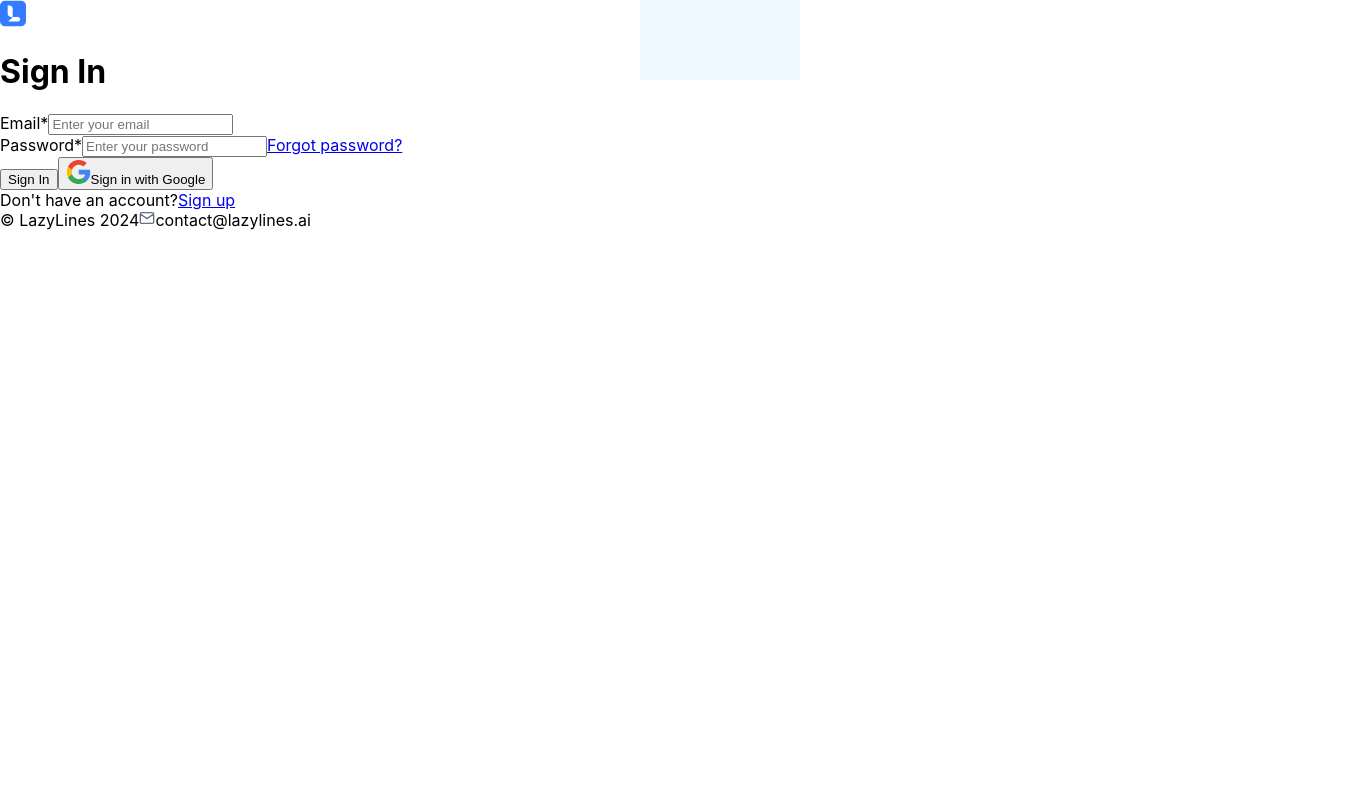
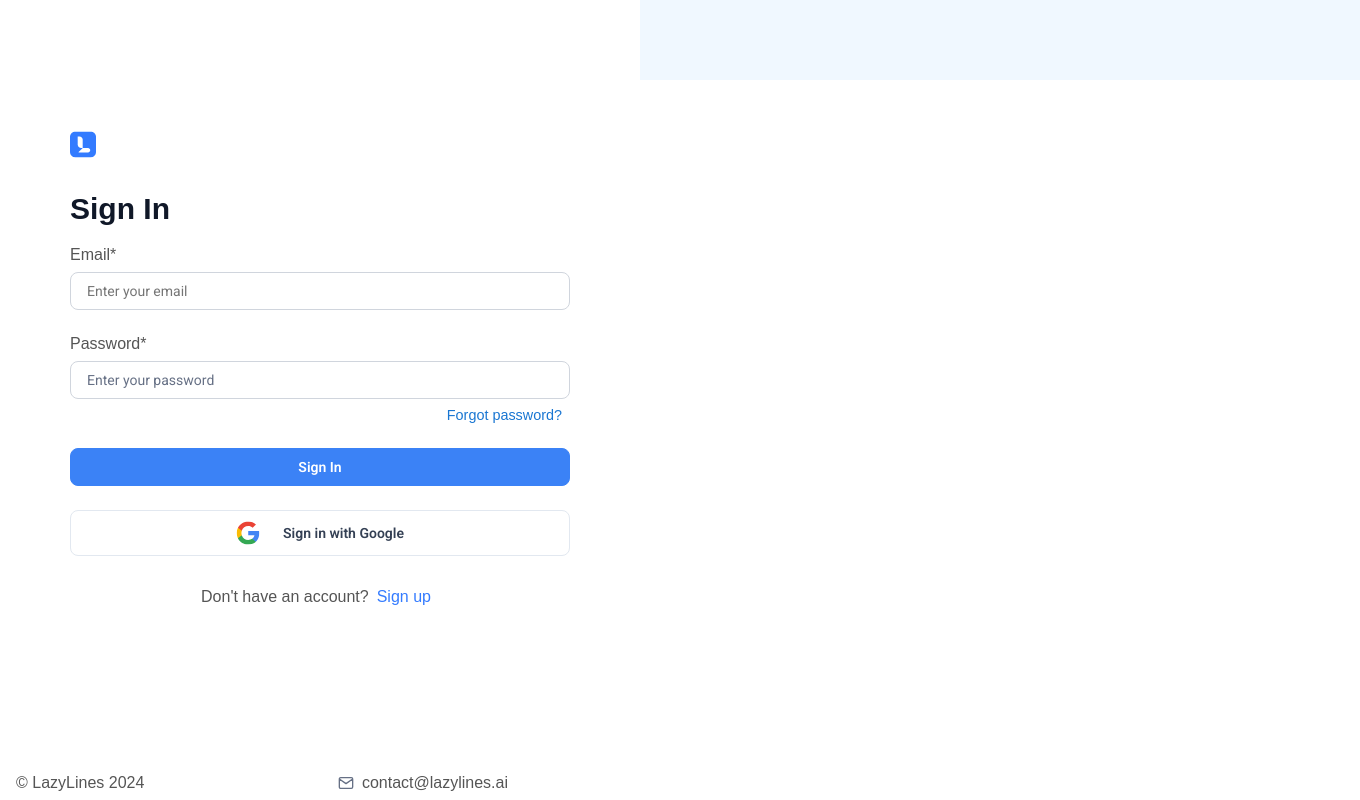
Before and after one commit to AndRoo97/LazyLines, a React (Create React App) app in the folder lazylines-clone/: page / in a window 1280 px wide. Shown: the whole page, 1360 px wide, since content can reach past the window. Built offline with nearby package versions, Linux system fonts and the light colour scheme.

Commit message:
Roboto font-family hozzáadva az index.html-hez, 50-50% arányos megjelenítés. Bejelentkező felületének css hozzáadása.

```diff
--- a/lazylines-clone/public/index.html
+++ b/lazylines-clone/public/index.html
@@ -15,6 +15,9 @@
       user's mobile device or desktop. See https://developers.google.com/web/fundamentals/web-app-manifest/
     -->
     <link rel="manifest" href="%PUBLIC_URL%/manifest.json" />
+    <link rel="preconnect" href="https://fonts.googleapis.com">
+    <link rel="preconnect" href="https://fonts.gstatic.com" crossorigin>
+    <link href="https://fonts.googleapis.com/css2?family=Roboto:ital,wght@0,100..900;1,100..900&display=swap" rel="stylesheet">
     <!--
       Notice the use of %PUBLIC_URL% in the tags above.
       It will be replaced with the URL of the `public` folder during the build.
--- a/lazylines-clone/src/App.css
+++ b/lazylines-clone/src/App.css
@@ -2,7 +2,7 @@
   display: flex;
   min-height: 100vh;
 }
-.comments-container {
+.comments-container-wrapper{
   width: 50%;
 }
 
@@ -15,7 +15,7 @@
     width: 100%;
   }
 
-  .comments-container {
+  .comments-container-wrapper {
     display: none;
   }
 }
--- a/lazylines-clone/src/App.tsx
+++ b/lazylines-clone/src/App.tsx
@@ -7,7 +7,7 @@ function App() {
   return (
     <div className="app-container">
       <SignInForm />
-      <div className="testimonials-container-wrapper">
+      <div className="comments-container-wrapper">
         <Comments />
       </div>
     </div>
--- a/lazylines-clone/src/components/SignInForm.css
+++ b/lazylines-clone/src/components/SignInForm.css
@@ -0,0 +1,247 @@
+/* src/components/SignInForm.css */
+.app-container {
+    display: flex;
+    min-height: 100vh;
+    justify-content: center;
+}
+
+.signin-container {
+    font-family: Poppins, sans-serif;
+    min-height: 100vh;
+    width: 50%;
+    display: flex;
+    flex-direction: column;
+}
+
+.signin-content {
+    flex-grow: 1;
+    flex-shrink: 1;
+    flex-basis: 0%;
+    display: flex;
+    flex-direction: column;
+    justify-content: center;
+    align-items: center;
+    padding-left: 1rem;
+    padding-right: 1rem;
+}
+
+.main{
+    width: 100%;
+    max-width: 500px;
+}
+
+.logo {
+    margin-bottom: 30px;
+}
+
+.logo svg {
+    width: 26px;
+    height: 27px;
+    color: #1976d2;
+}
+
+.signin-label {
+    text-align: left;
+}
+
+h1 {
+    margin-bottom: 20px;
+    font-size: 1.8rem;
+    color: #333;
+    text-align: left;
+    font-weight: 600;
+    color: #101828;
+    font-size: 30px;
+}
+
+form {
+    width: 100%;
+    max-width: none;
+}
+
+.input-group {
+    margin-bottom: 25px;
+    font-weight: 1200;
+}
+
+label {
+    font-weight: 1200;
+    display: block;
+    margin-bottom: 8px;
+    margin-right: 8px;
+    color: #555;
+    font-size: 1rem;
+    align-items: center;
+}
+
+a {
+    display: block;
+    margin-bottom: 8px;
+    margin-right: 8px;
+    color: #555;
+    font-size: 1rem;
+    align-items: center;
+}
+
+input[type='email'],
+input[type='password'] {
+    font-family: "Roboto", sans-serif;
+    width: 100%;
+    padding-left: 1rem;
+    padding-right: 1rem;
+    padding-top: 0.625rem;
+    padding-bottom: 0.625rem;
+    font-size: 0.875rem;
+    background-color: #fff;
+    color: #667085;
+    border: 1px solid #D0D5DD;
+    border-radius: 0.5rem;
+    overflow: hidden;
+    box-sizing: border-box;
+}
+
+input:focus {
+    outline: none;
+}
+
+input[type='email'],
+input[type='password']::placeholder {
+    color: #667085;
+}
+
+input[type='password'] + a {
+    display: block;
+    text-align: right;
+    margin-top: 8px;
+    color: #1976d2;
+    font-size: 0.9rem;
+    text-decoration: none;
+}
+
+.signin-button {
+    width: 100%;
+    background-color: #3b82f6;
+    font-weight: 600;
+    font-size: 0.875rem;
+    font-family: 'Roboto', sans-serif;
+    color: #fff;
+    border-color: #3b82f6;
+    border-style: solid;
+    border-width: 1px;
+    border-radius: 0.5rem;
+    display: flex;
+    align-items: center;
+    justify-content: center;
+    height: fit-content;
+    gap: 0.5rem;
+    white-space: nowrap;
+    padding-left: 1rem;
+    padding-right: 1rem;
+    padding-top: 0.625rem;
+    padding-bottom: 0.625rem;
+    margin-top: 1.5rem;
+    transition-property: all;
+    transition-duration: 0.2s;
+}
+.signin-button:hover {
+    box-shadow: 0 4px 6px -1px rgba(0, 0, 0, 0.1), 0 2px 4px -1px rgba(0, 0, 0, 0.06);
+}
+
+.signin-button:active {
+    box-shadow: none;
+}
+
+.signin-button:disabled {
+    background-color: #cbd5e1;
+    border-color: #cbd5e1;
+    cursor: not-allowed;
+}
+
+.google-signin-button {
+    width: 100%;
+    background-color: #fff;
+    color: #344054;
+    font-weight: 600;
+    font-size: 0.875rem;
+    font-family: 'Roboto', sans-serif;
+    border-style: solid;
+    border-width: 1px;
+    border-color: #e2e8f0;
+    display: flex;
+    align-items: center;
+    justify-content: center;
+    height: fit-content;
+    gap: 0.5rem;
+    white-space: nowrap;
+    padding-left: 1rem;
+    padding-right: 1rem;
+    padding-top: 0.625rem;
+    padding-bottom: 0.625rem;
+    border-radius: 0.5rem;
+    margin-top: 1.5rem;
+    transition-property: all;
+    transition-duration: 0.2s;
+}
+
+.google-signin-button svg {
+    width: 24px;
+    height: 24px;
+    margin-right: 15px;
+}
+.google-signin-button:hover {
+    box-shadow: 0 4px 6px -1px rgba(0, 0, 0, 0.1), 0 2px 4px -1px rgba(0, 0, 0, 0.06); /* hover:shadow-lg */
+}
+
+.google-signin-button:active {
+    box-shadow: none;
+}
+
+.google-signin-button:disabled {
+    border-color: #cbd5e1;
+    color: #cbd5e1;
+    cursor: not-allowed;
+}
+
+.signup-link {
+    font-size: 1rem;
+    color: #555;
+    text-align: center;
+    margin-bottom: 30px;
+    margin-top: 2rem;
+    display: flex;
+    align-items: center;
+    justify-content: center;
+}
+
+.signup-link a {
+    color: #337BFF;
+    text-decoration: none;
+}
+
+.footer-main{
+    width: 100%;
+    max-width: 500px;
+    display: flex;
+    justify-content: space-between;
+    padding-left: 1rem;
+    padding-right: 1rem;
+}
+
+.company-email{
+    display: flex;
+    align-items: center;
+    gap: 0.5rem;
+}
+
+@media (max-width: 767px) {
+    .signin-container {
+        width: 100%;
+    }
+}
+
+@media (max-width: 639px) {
+.footer-main {
+    flex-direction: column;
+    gap: 0.5rem;
+  }
+}
```
